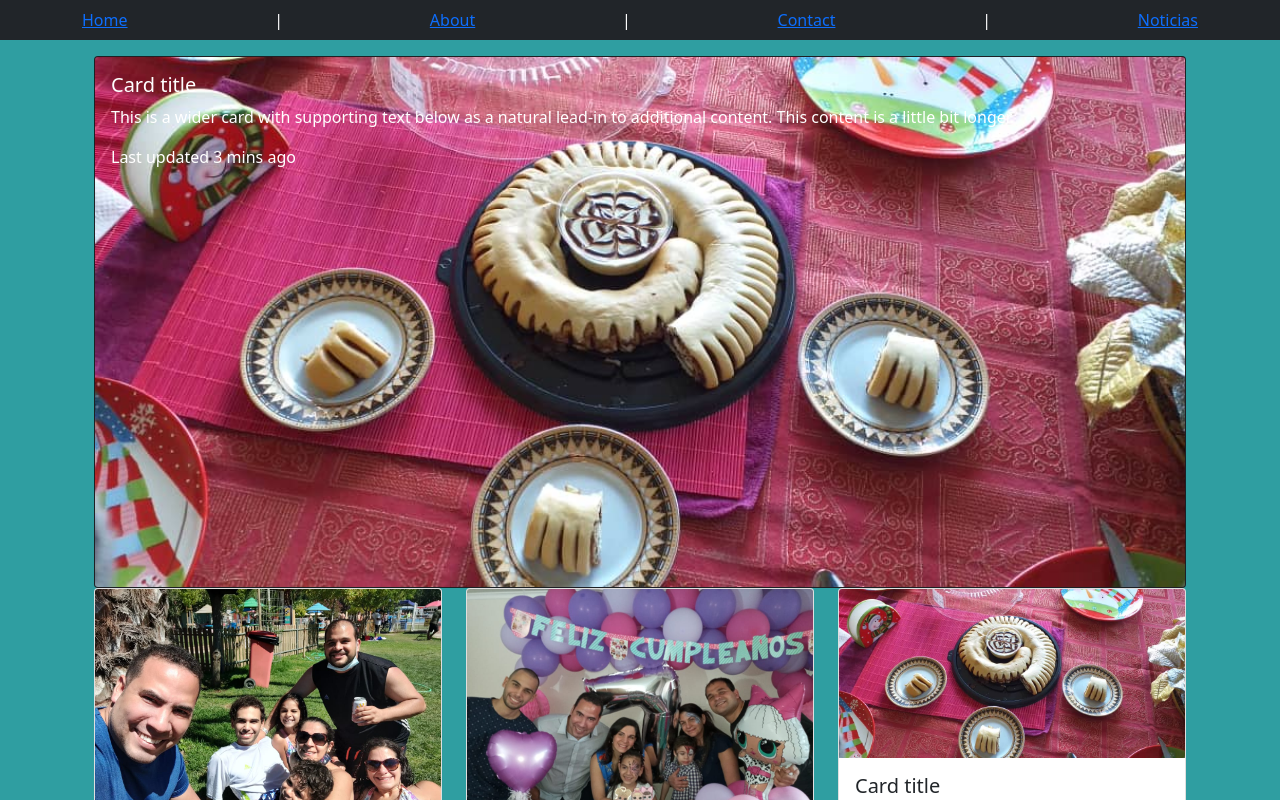
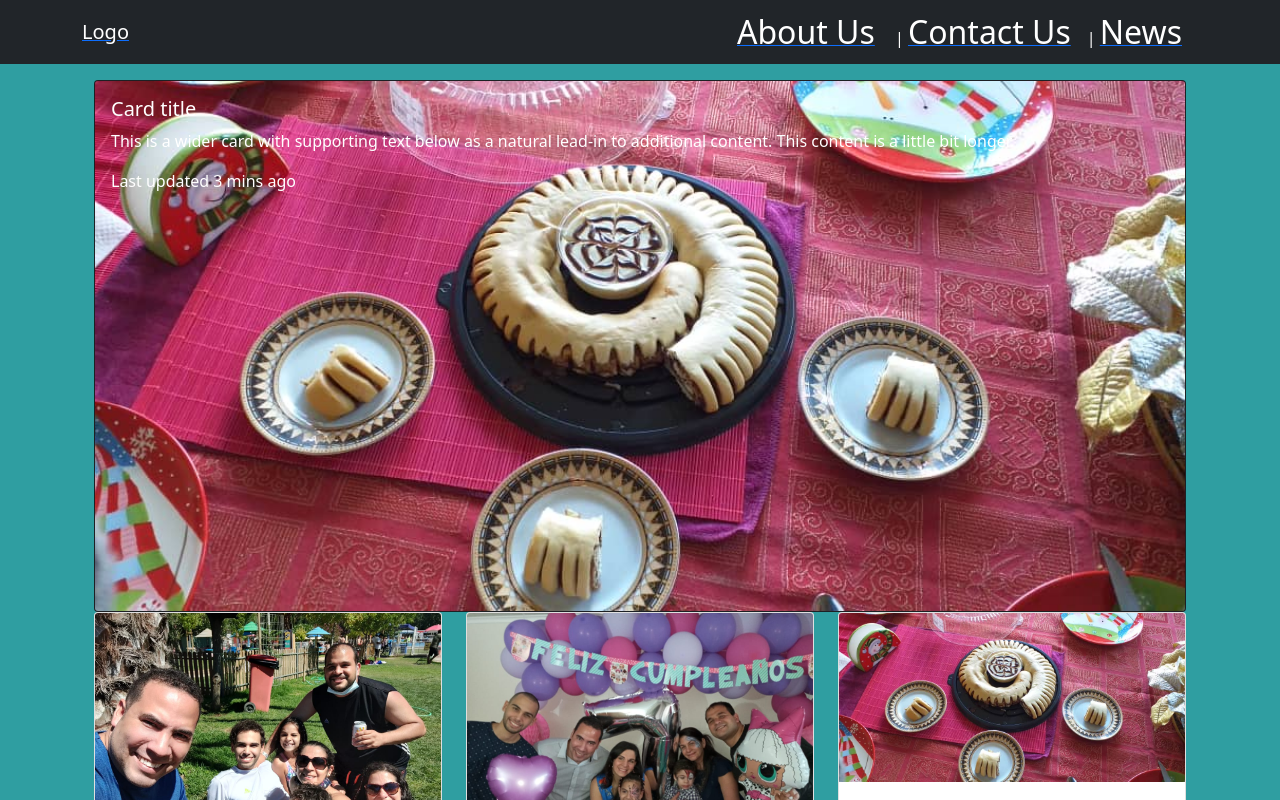
Before and after one commit to mf114090/manuelfilgueirainversiones, a React (Create React App) app: page / in a window 1280 px wide. Shown: the top 800 px of the page. Built offline with nearby package versions, Linux system fonts and the light colour scheme.

Commit message:
navbar y links actualizados

```diff
--- a/src/App.js
+++ b/src/App.js
@@ -20,6 +20,11 @@ const App = ()=> {
                 <Route exact path="/Contact" component ={Contact} />
                 <Route exact path="/About" component ={About} />
                 <Route exact path="/">
+
+
+
+
+
                     <Home />
                 </Route>
                 <Route>
--- a/src/Components/Menu.js
+++ b/src/Components/Menu.js
@@ -5,10 +5,21 @@ const Menu = () => {
     return (
         <div className="navbar navbar-dark bg-dark text-white mb-3">
 			<div className="container">
-                <Link to ="/">Home</Link> | {" "}
-                <Link to ="/About">About</Link> | {" "}
-                <Link to ="/Contact">Contact</Link> | {" "}
-                <Link to ="Noticias">Noticias</Link>
+
+                <Link to="/">
+					<span className="navbar-brand mb-0 fs2">Logo</span>
+				</Link>
+				<div className="ml-auto">
+				<Link to="/Login">
+					<span className="navbar-brand mb-0 fs-2">About Us</span>
+				</Link> | {" "}
+				<Link to= "/contact">
+					<span className="navbar-brand mb-0 fs-2">Contact Us</span>
+				</Link>| {" "}
+                <Link to= "/contact">
+					<span className="navbar-brand mb-0 fs-2">News</span>
+				</Link>
+                </div>
             </div>
         </div>
     )
```
Also changed, not shown: 1 other file (tests, documents, lock files or other folders).
